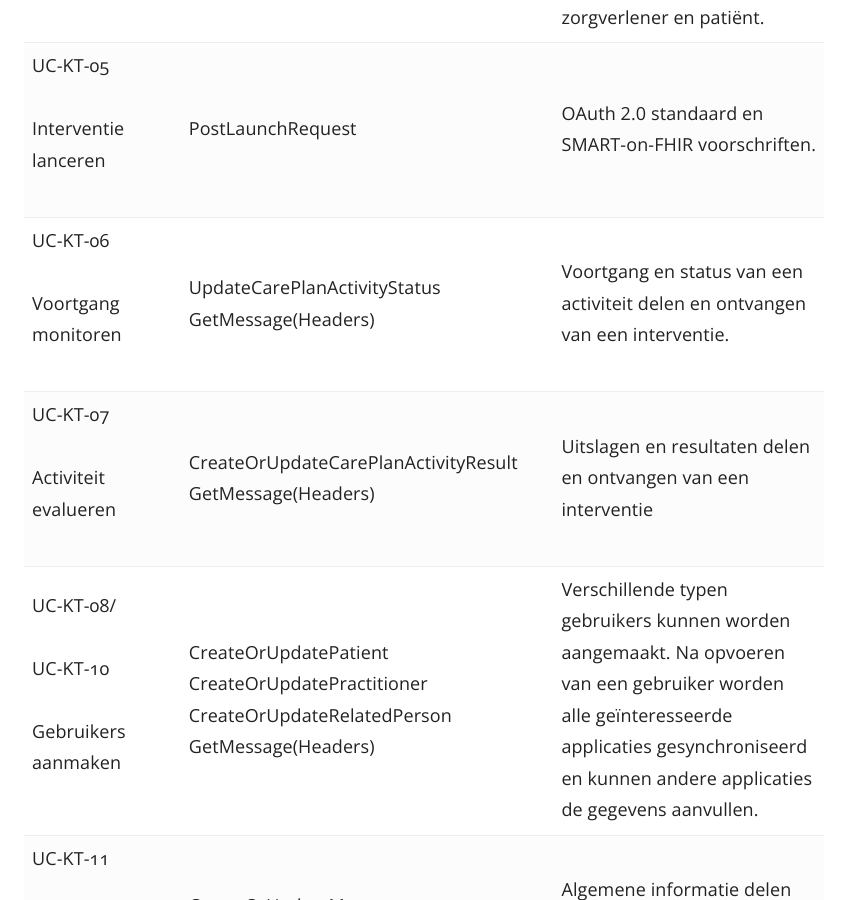
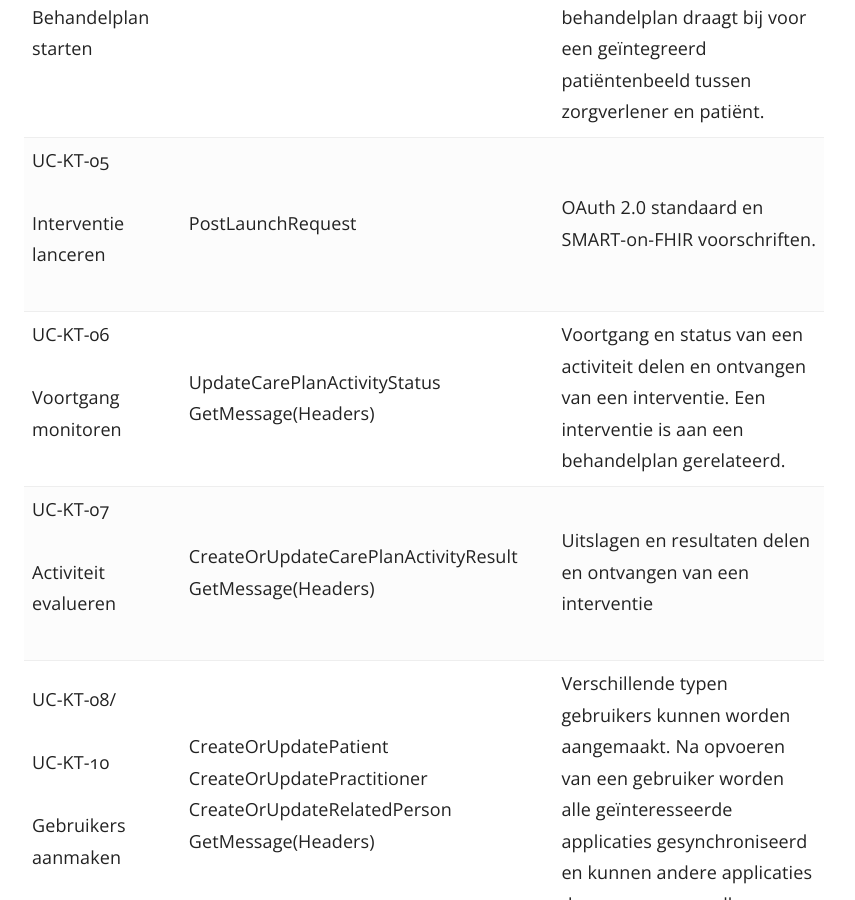
Before and after one commit to Koppeltaal/Koppeltaal-Documentation, a Jekyll site: the page built from informatiesystemen-architectuur.md, in a window 1280 px wide and 900 px high, scrolled down 9099 px. Shown: the whole window, without its empty margins (366-1221 px from the left). Built offline with Jekyll 4.4.1, drawn with Linux system fonts in a browser that asks for light colours; some of the changed text lies outside the part shown.

Commit message:
GitBook: [master] one page modified

```diff
--- a/informatiesystemen-architectuur.md
+++ b/informatiesystemen-architectuur.md
@@ -13,6 +13,8 @@ description: >-
 In de doelstelling van stichting Koppeltaal is middels het woord ‘interne’ een beperking voor de gegevensuitwisseling opgenomen. Met deze beperking wordt bedoeld dat de gegevensuitwisseling altijd plaatsvindt onder de verantwoordelijkheid van één **zorgaanbieder.** In de Koppeltaal architectuur is daarom gekozen voor het concept **domein.** Een domein, in Koppeltaal, is synoniem aan een zorgaanbieder, en beperkt de gegevensuitwisseling tot _interne gegevensuitwisseling_ onder verantwoordelijkheid van de betreffende zorgaanbieder.
 
 De gegevensuitwisseling vindt plaats tussen applicaties. In Koppeltaal staat het begrip **applicatie** voor alle vormen van eHealth platformen en informatiesystemen \(zoals portalen, interventie- en bronsystemen\) die voor de zorgaanbieder relevant zijn om gegevens tussen uit te wisselen, in de context van blended care behandelingen.
+
+Aan de hand van de gebruikte credentials die een applicatie gebruikt wordt bepaald in welk domein de gegevens worden uitgewisseld.
 
 ![Koppeltaal applicaties](.gitbook/assets/2%20%281%29.jpeg)
 
@@ -184,7 +186,8 @@ In het volgende overzicht ziet men met welke interacties de verschillende use-ca
         <p>Voortgang monitoren</p>
       </td>
       <td style="text-align:left">UpdateCarePlanActivityStatus GetMessage(Headers)</td>
-      <td style="text-align:left">Voortgang en status van een activiteit delen en ontvangen van een interventie.</td>
+      <td style="text-align:left">Voortgang en status van een activiteit delen en ontvangen van een interventie.
+        Een interventie is aan een behandelplan gerelateerd.</td>
     </tr>
     <tr>
       <td style="text-align:left">
```
